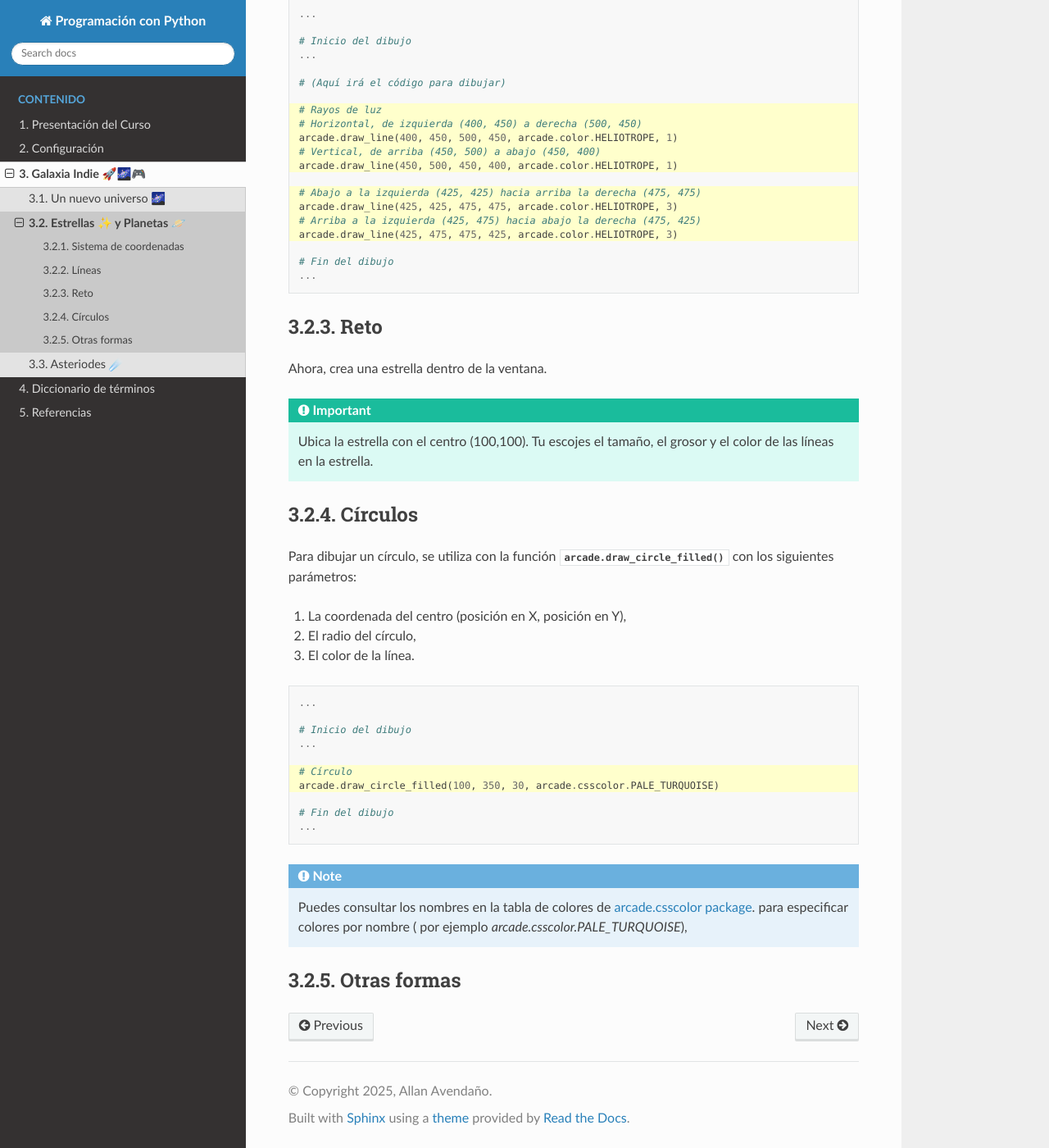
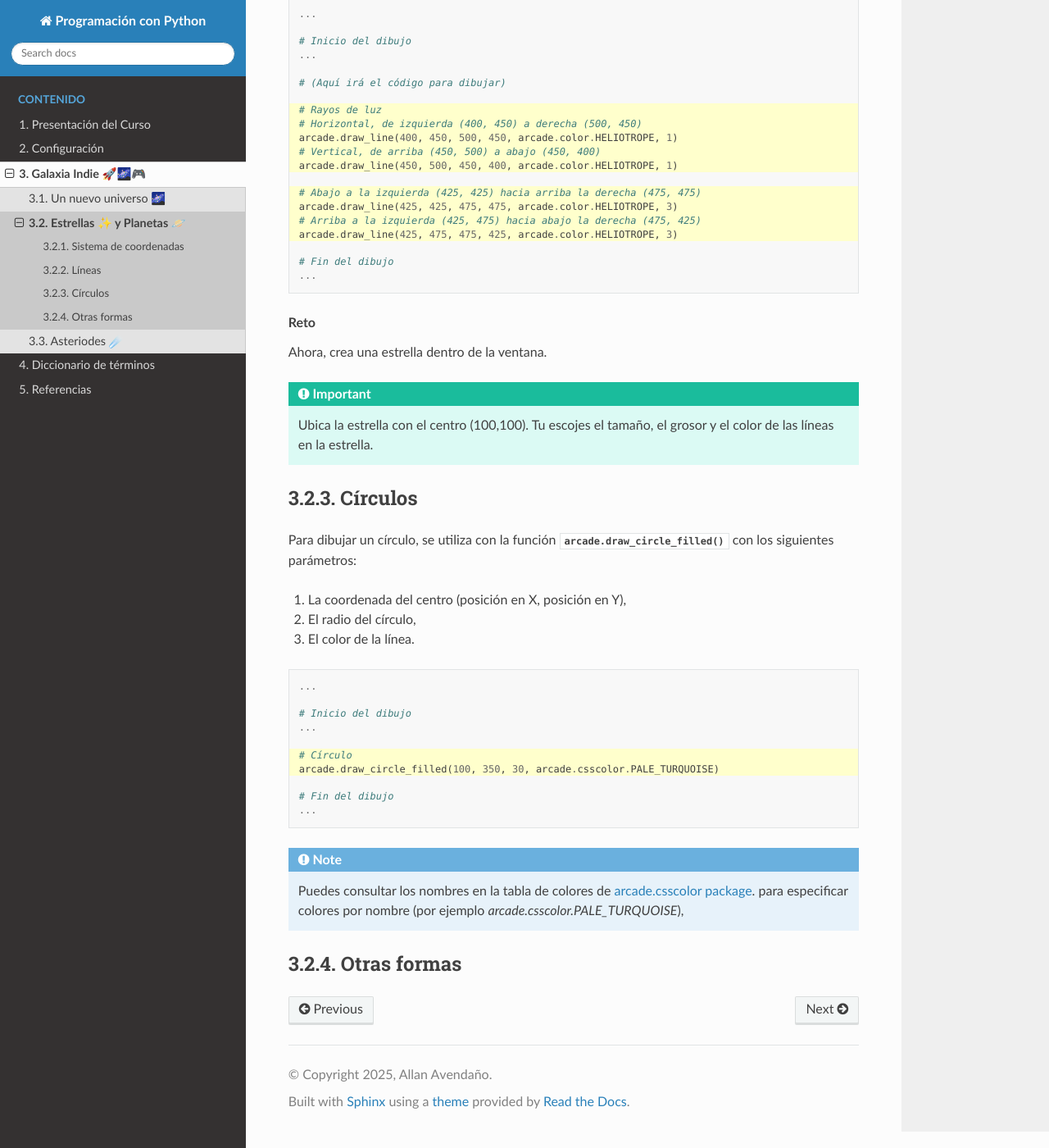
Before and after one commit to aavendan/programacion-python, a Sphinx documentation site: the page built from docs/source/sesiones/sesion02.rst, in a window 1280 px wide and 1400 px high, scrolled down 1379 px. Shown: the whole window at 82% size. Built offline with Sphinx 7.4.7 and the Read the Docs theme 3.1.0, drawn with Linux system fonts in a browser that asks for light colours; part of the change alters nothing that is shown.

```diff
--- a/docs/source/sesiones/sesion01.rst
+++ b/docs/source/sesiones/sesion01.rst
@@ -203,5 +203,5 @@ cuándo terminas de dibujar (:py:func:`arcade.finish_render()`).
     Puedes consultar los nombres en la
     tabla de colores de
     `arcade.color package <https://api.arcade.academy/en/latest/api_docs/arcade.color.html/>`_.
-    para especificar colores por nombre ( por
+    para especificar colores por nombre (por
     ejemplo `arcade.color.DARK_IMPERIAL_BLUE`),
--- a/docs/source/sesiones/sesion02.rst
+++ b/docs/source/sesiones/sesion02.rst
@@ -69,8 +69,7 @@ rayos de una estrella:
     # Fin del dibujo
     ...
 
-Reto
-------------------
+.. rubric:: Reto
 
 Ahora, crea una estrella dentro de la ventana.
 
@@ -109,7 +108,7 @@ Para dibujar un círculo, se utiliza con la función
     Puedes consultar los nombres en la
     tabla de colores de
     `arcade.csscolor package <https://api.arcade.academy/en/latest/api_docs/arcade.csscolor.html>`_.
-    para especificar colores por nombre ( por
+    para especificar colores por nombre (por
     ejemplo `arcade.csscolor.PALE_TURQUOISE`),
 
 Otras formas
```
